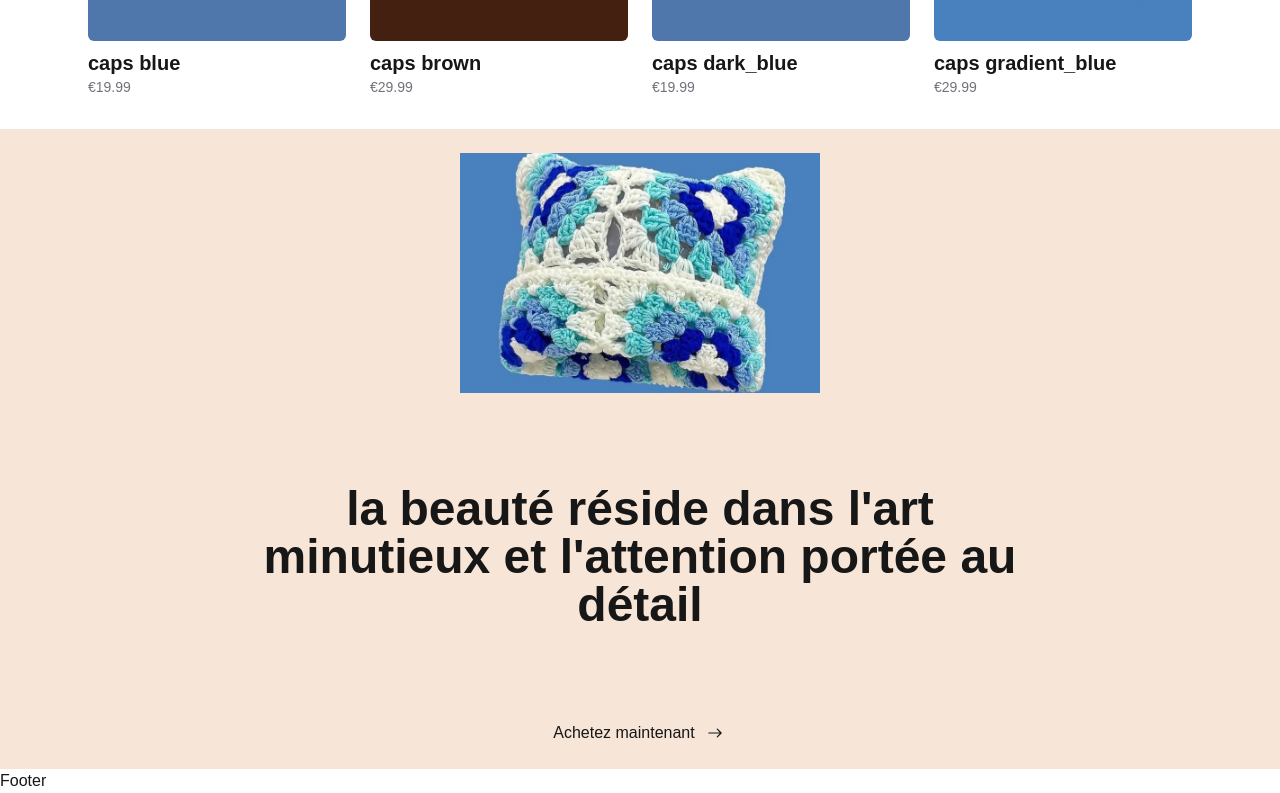
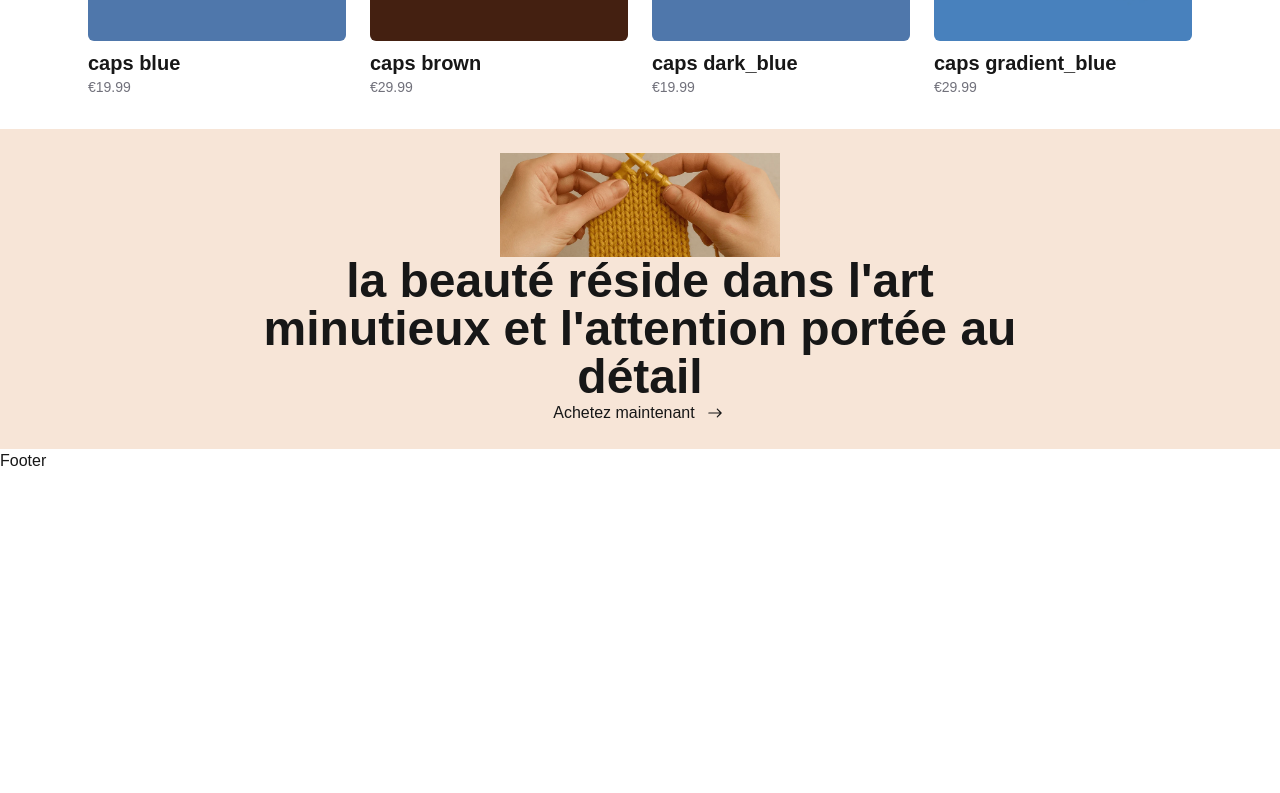
Before and after one commit to karimoucisse/maille_commerce, a Next.js app: page / in a window 1280 px wide. Shown: the part 877-1670 px from the top of the page. After the commit the page ends 1350 px from the top, so only its background shows below. Built offline with nearby package versions, Linux system fonts and the light colour scheme.

Commit message:
add new banner image

```diff
--- a/components/home/Banner.tsx
+++ b/components/home/Banner.tsx
@@ -5,11 +5,11 @@ import Link from "next/link";
 
 const Banner = () => {
   return (
-    <div className="flex h-[80vh] justify-center items-center bg-[#F7E5D7] py-6">
+    <div className="flex h-[40vh] justify-center items-center bg-[#F7E5D7] py-6">
       <div className="flex flex-col justify-between items-center h-full  max-w-3xl">
-        <div className="relative w-90 h-60">
+        <div className="relative w-70 h-40">
           <Image
-            src="/caps/cap_gradient_blue.jpg"
+            src="/banner.jpg"
             alt="banner"
             fill
             className="object-cover"
```
Also changed, not shown: public/banner.jpg (added).
